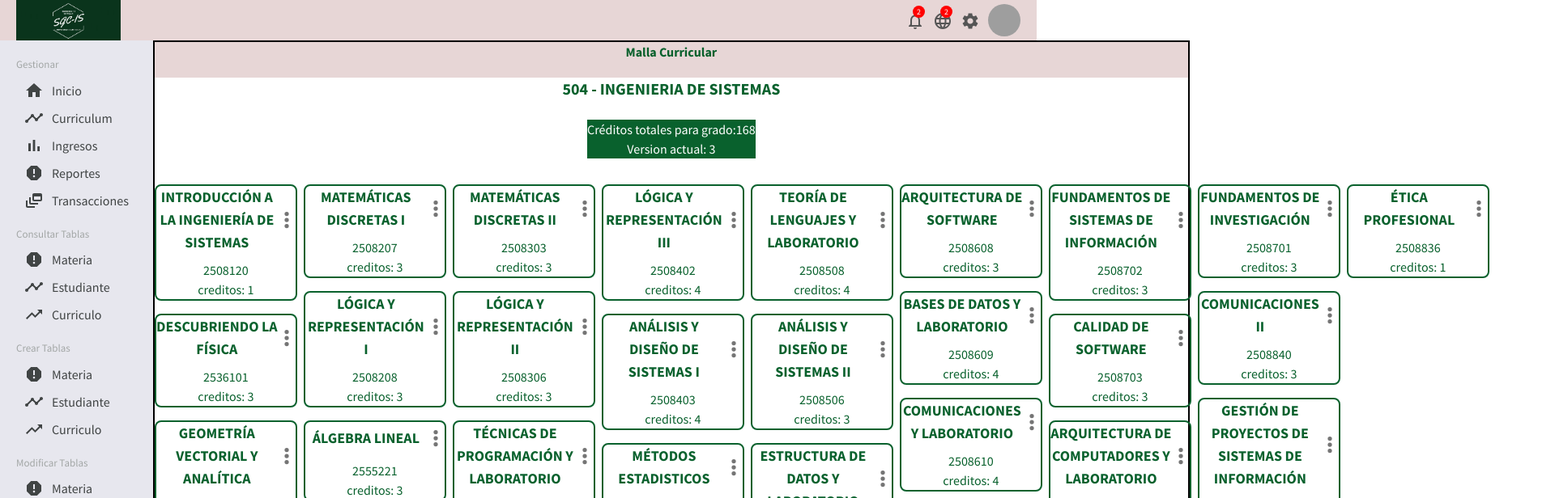
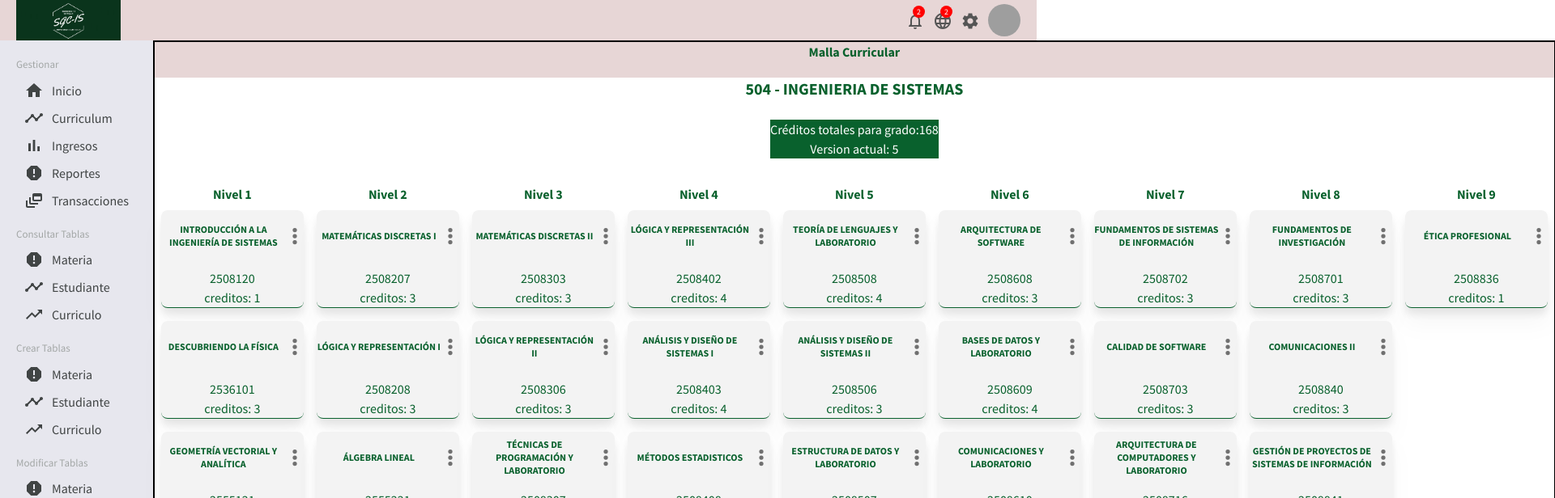
Before and after one commit to DairoArley/sgc-is, a React (Create React App) app: page /mallaCurricular in a window 1280 px wide. Shown: the top 616 px of the page at 81% size, 1920 px wide, since content can reach past the window. Built offline with nearby package versions, Linux system fonts and the light colour scheme; grey boxes are pictures that could not be loaded.

Commit message:
se termina componente malla version 5

```diff
--- a/src/components/Subject/Subject.jsx
+++ b/src/components/Subject/Subject.jsx
@@ -10,10 +10,10 @@ import { useEffect, useState } from "react";
 export function Subject({ name, cod, credits, onClick, selectedSubject }) {
 
 
-  const stylePre ='w-44 mx-auto border-5 font-sans rounded-lg text-black text-center m-2 bg-textColor';
-  const styleCo = 'w-44 mx-auto border-2 font-sans rounded-lg text-white text-center m-2 bg-textColor';
-  const styleNormal = 'w-44 mx-auto border-2 font-sans rounded-lg text-textColor text-center m-2';
-  const styleSelectSubject = 'w-44 mx-auto border-4 font-sans rounded-lg text-textColor text-center m-2'
+  const stylePre ='w-44 mx-auto border-2 font-sans rounded-lg text-black text-center m-2 bg-preColor';
+  const styleCo = 'w-44 mx-auto border-2 font-sans rounded-lg text-white text-center m-2 bg-corColor';
+  const styleNormal = 'w-44 mx-auto bg-cardSubjectColor border-b font-sans rounded-lg text-textColor text-center m-2 drop-shadow-xl';
+  const styleSelectSubject = 'w-44 mx-auto border-2 border-preColor font-sans rounded-lg text-textColor text-center m-2'
 
   const [style, setStyle] = useState(styleNormal);
 
@@ -42,16 +42,16 @@ export function Subject({ name, cod, credits, onClick, selectedSubject }) {
 
     return (
       <div id={cod} className={style} onClick={onClick}>
-        <div className='flex flex-row items-center'>
-            <p className='text-lg font-bold mx-auto'>{name}</p>
+        <div className='flex h-16 flex-row items-center'>
+            <p className='text-xs font-bold mx-auto'>{name}</p>
             <NavLink to={'/Curriculum'}>
             <IconButton aria-label="Example">
                     <FontAwesomeIcon icon={faEllipsisV} />
                 </IconButton>
             </NavLink>
         </div>
-            <p className='pt-2'>{cod}</p>
-            <p className="text-textColor">creditos: {credits}</p>
+            <p className='pt-2 items-center'>{cod}</p>
+            <p className="text-textColor items-center">creditos: {credits}</p>
       </div>
     );
   }
--- a/src/pages/mallaCurricular/Malla.jsx
+++ b/src/pages/mallaCurricular/Malla.jsx
@@ -1,4 +1,3 @@
-import { Grid } from "@mui/material";
 import React, { useState } from "react";
 import { Subject } from "../../components/Subject/Subject";
 import { subject2 } from "../../utils/dataPensum";
@@ -13,7 +12,7 @@ const Malla = () => {
   let levels = [1, 2, 3, 4, 5, 6, 7, 8, 9];
 
   return (
-    <div className="mx-auto w-full border-r-amber-200 border-2 font-sans">
+    <div className="mx-auto w-100 border-r-amber-200 border-2 font-sans">
       <div className="h-11 bg-topbarColor">
         <h1 className="text-center text-textColor font-bold">
           Malla Curricular
@@ -26,14 +25,15 @@ const Malla = () => {
         <br />
         <div className="mx-auto text-center w-max bg-textColor text-white">
           Créditos totales para grado:168
-          <p>Version actual: 3</p>
+          <p>Version actual: {subject2[0].version}</p>
         </div>
       </div>
       <br />
 
-      <div className={`flex flex-row gap-2`}>
+      <div className='p-2 flex flex-row gap-4'>
         {levels.map((level) => (
           <div key={level} className="flex flex-col items-center">
+            <h1 className="text-textColor font-bold">Nivel {level}</h1>
             {subject2.map((subject) => {
                 if (subject.nivel === level) {
                     return (
--- a/tailwind.config.js
+++ b/tailwind.config.js
@@ -8,6 +8,10 @@ module.exports = {
       textColor:'#09612d',
       white:'#fff',
       topbarColor:'rgb(231, 214, 214)',
+      preColor:'#c4e86b',
+      corColor:'#ffc656',
+      cardSubjectColor:'#f3f3f3',
+
     },
     extend: {},
   },
```
